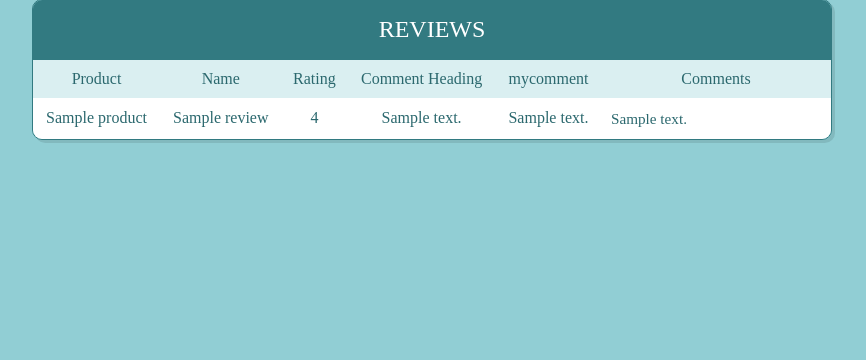
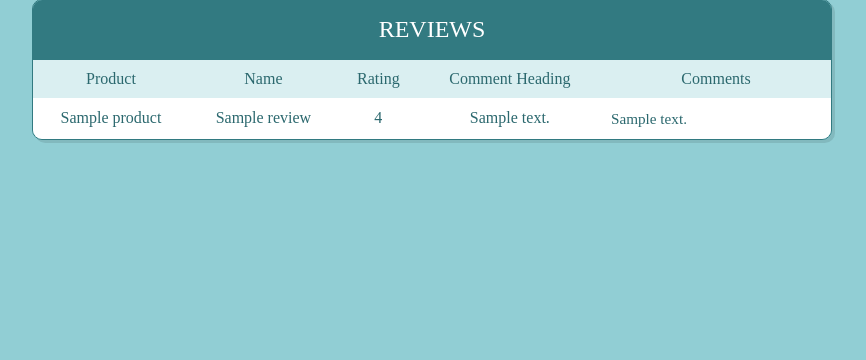
Before and after one commit to mdtabishhusain/End-to-end-image-scrapping-project, a Flask app: template templates/result.html in a window 1280 px wide. Shown: the part 17-377 px from the top of the page, without its empty margins (208-1074 px from the left). Run offline with Flask 2, Linux system fonts and the light colour scheme; the template is opened without the code that fills it: most values are stand-ins (such as "Sample title", 1, 10 or a date in 2020); some libraries are stand-ins or nearby versions.

Commit message:
Update result.html

```diff
--- a/templates/result.html
+++ b/templates/result.html
@@ -25,7 +25,6 @@
          <th>Name</th>
          <th>Rating</th>
          <th>Comment Heading</th>
-         <th>mycomment </th>
          <th width="230">Comments</th>
       </tr>
          {% for review in reviews %}
@@ -34,7 +33,6 @@
          <td>{{review['Name']}}</td>
          <td>{{review['Rating']}}</td>
          <td>{{review['CommentHead']}}</td>
-         <td>{{review['Comment']}} </td>
          <td>{{review['Comment']}} </td>
        {% endfor %}
    </table>
```
